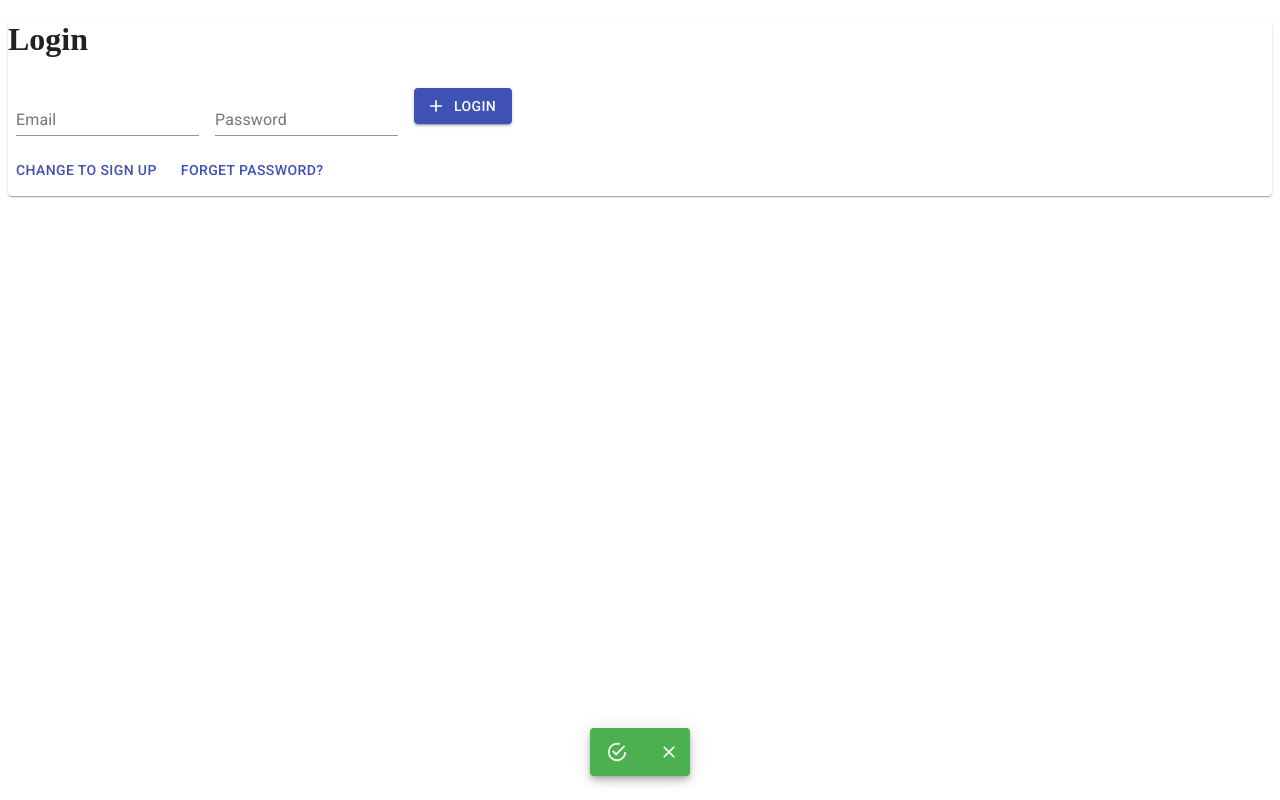
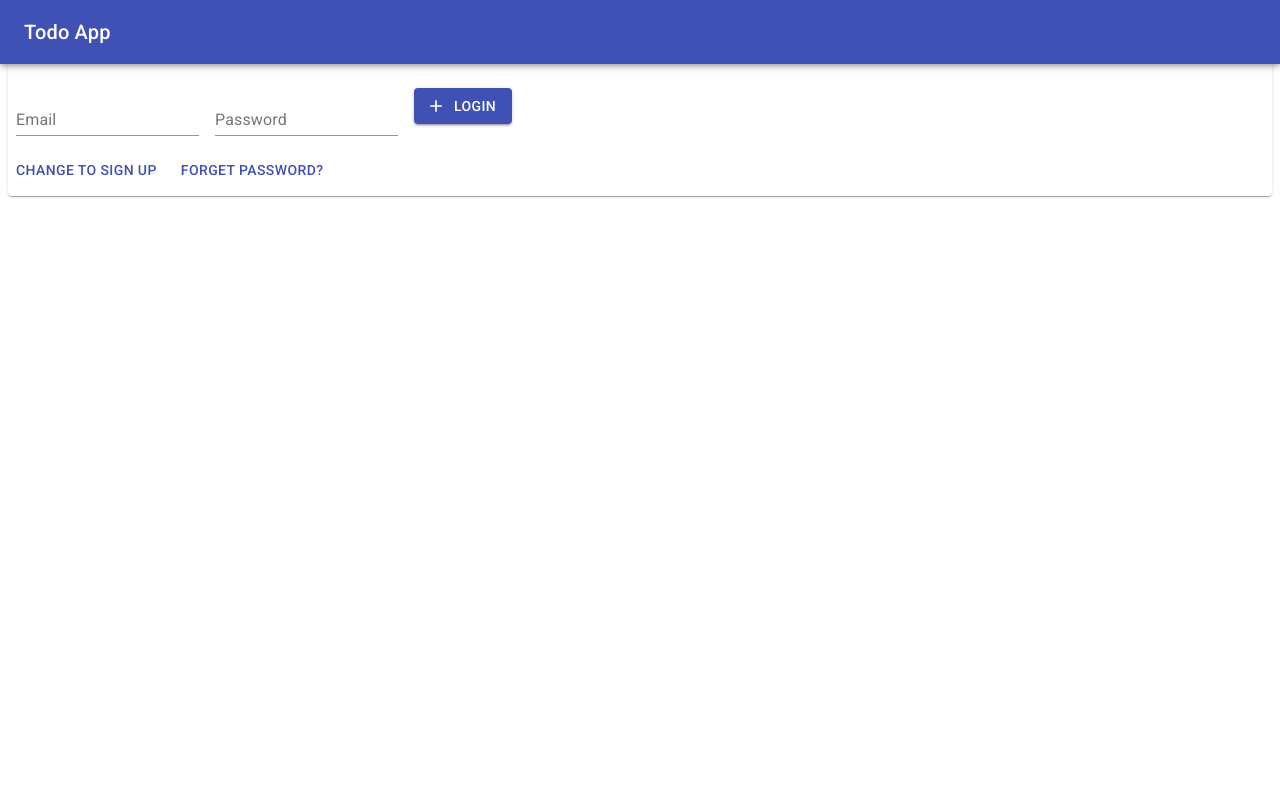
Before and after one commit to Okamon0427/todo_app, a React (Create React App) app in the folder client/: page / in a window 1280 px wide. Built offline with nearby package versions, Linux system fonts and the light colour scheme.

Commit message:
Add Navbar for Public Route

```diff
--- a/client/src/App.js
+++ b/client/src/App.js
@@ -6,6 +6,7 @@ import Routes from './components/routes/Routes';
 import Landing from './components/auth';
 import PasswordReset from './components/others/PasswordReset';
 import Layout from './components/layout/Layout';
+import Navbar from './components/layout/Navbar';
 import Alert from './components/layout/Alert';
 import { setTokenToHeader } from './utils/functions';
 import './App.css';
@@ -13,15 +14,32 @@ import './App.css';
 // Set jwt token stored in local strage to req header
 setTokenToHeader(localStorage.token);
 
+const landing = () => {
+  return (
+    <>
+      <Navbar />
+      <Landing />
+    </>
+  )
+}
+
+const passwordReset = () => {
+  return (
+    <>
+      <Navbar />
+      <PasswordReset />
+    </>
+  )
+}
+
 const App = () => {
-
   return (
     <Provider store={store}>
       <Alert />
       <Router>
         <Switch>
-          <Route exact path="/" component={Landing} />
-          <Route exact path="/password/reset" component={PasswordReset} />
+          <Route exact path="/" component={landing} />
+          <Route exact path="/password/reset" component={passwordReset} />
           <Layout>
             <Route component={Routes} />
           </Layout>
--- a/client/src/components/layout/Layout.js
+++ b/client/src/components/layout/Layout.js
@@ -9,7 +9,7 @@ import ChevronRightIcon from '@material-ui/icons/ChevronRight';
 import Navbar from './Navbar';
 import AddCategoryForm from './AddCategoryForm';
 import CategoriesList from './CategoriesList';
-import { userDataAuth } from '../../actions/auth';
+import { userDataAuth, logoutAuth } from '../../actions/auth';
 import { getCategories, addCategory, updateCategory, deleteCategory } from '../../actions/category';
 
 const drawerWidth = 240;
@@ -80,6 +80,7 @@ const MiniDrawer = (props) => {
   const classes = useStyles();
   const dispatch = useDispatch();
   const { categories } = useSelector(state => state.category);
+  const { isAuthenticated } = useSelector(state => state.auth);
   const { currentCategoryId } = useParams();
   const history = useHistory();
   const theme = useTheme();
@@ -133,12 +134,18 @@ const MiniDrawer = (props) => {
     }
   }
 
+  const onLogout = () => {
+    dispatch(logoutAuth());
+  }
+
   return (
     <div className={classes.root}>
       <CssBaseline />
       <Navbar
         handleDrawerOpen={handleDrawerOpen}
         open={open}
+        onLogout={onLogout}
+        isAuthenticated={isAuthenticated}
       />
       <Drawer
         variant="permanent"
--- a/client/src/components/layout/Navbar.js
+++ b/client/src/components/layout/Navbar.js
@@ -1,11 +1,9 @@
 import React from 'react';
 import { Link } from 'react-router-dom';
-import { useDispatch } from 'react-redux';
 import clsx from 'clsx';
 import { makeStyles } from '@material-ui/core/styles';
 import { AppBar, Button, IconButton, Toolbar, Typography } from '@material-ui/core';
 import MenuIcon from '@material-ui/icons/Menu';
-import { logoutAuth } from '../../actions/auth';
 
 const drawerWidth = 240;
 
@@ -33,13 +31,13 @@ const useStyles = makeStyles((theme) => ({
   },
 }));
 
-const Navbar = ({ open, handleDrawerOpen }) => {
+const Navbar = ({
+  open,
+  handleDrawerOpen,
+  onLogout,
+  isAuthenticated
+}) => {
   const classes = useStyles();
-  const dispatch = useDispatch();
-
-  const onLogout = () => {
-    dispatch(logoutAuth());
-  }
 
   return (
     <AppBar
@@ -49,6 +47,7 @@ const Navbar = ({ open, handleDrawerOpen }) => {
       })}
     >
       <Toolbar>
+        {isAuthenticated && (
           <IconButton
             color="inherit"
             aria-label="open drawer"
@@ -60,9 +59,12 @@ const Navbar = ({ open, handleDrawerOpen }) => {
           >
             <MenuIcon />
           </IconButton>
+        )}
         <Typography variant="h6" noWrap>
           Todo App
         </Typography>
+        {isAuthenticated && (
+          <>
             <Link to="/user">
               <Button color="inherit">Setting</Button>
             </Link>
@@ -74,6 +76,8 @@ const Navbar = ({ open, handleDrawerOpen }) => {
                 Logout
               </Button>
             </Link>
+          </>
+        )}
       </Toolbar>
     </AppBar>
   );
--- a/client/src/reducers/alert.js
+++ b/client/src/reducers/alert.js
@@ -5,7 +5,7 @@ import {
 
 const initialState = {
   alert: null,
-  isOpen: true
+  isOpen: false
 }
 
 const authReducers = (state = initialState, action) => {
```
Also changed, not shown: 1 other file (tests, documents, lock files or other folders). Lines whose indentation alone changed are shown as unchanged.
